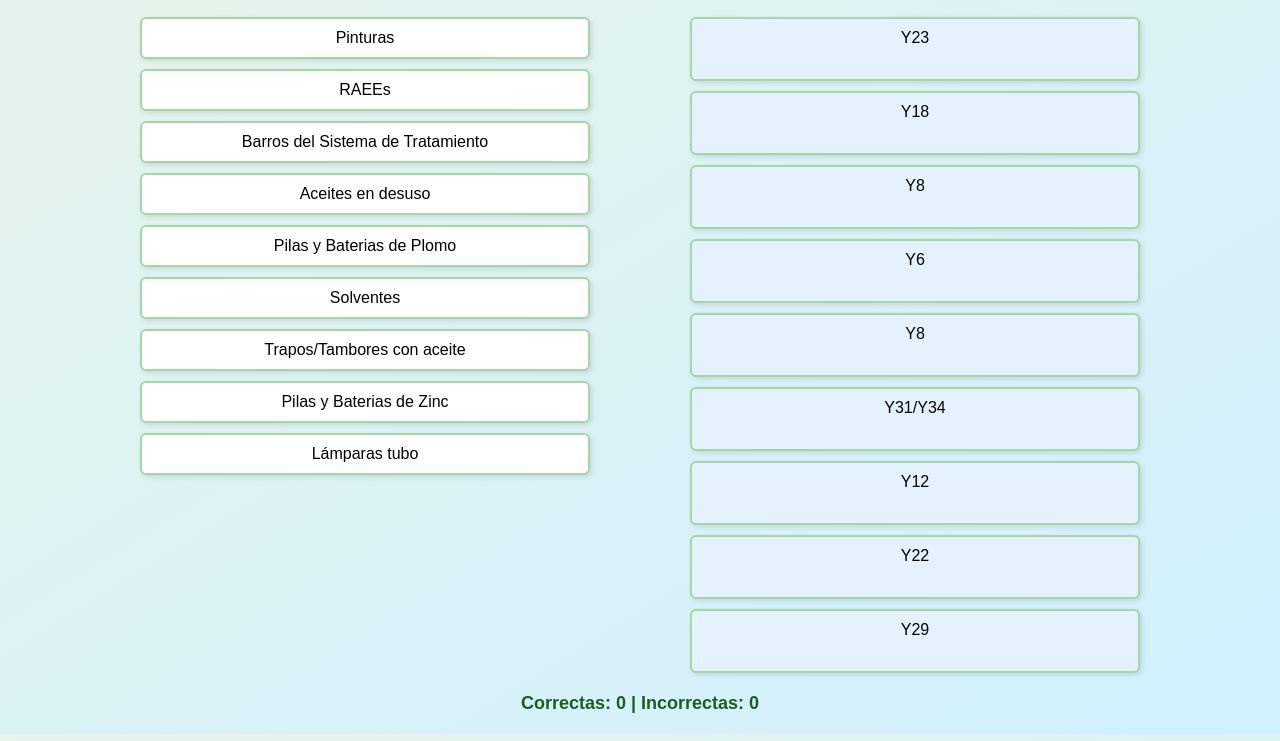
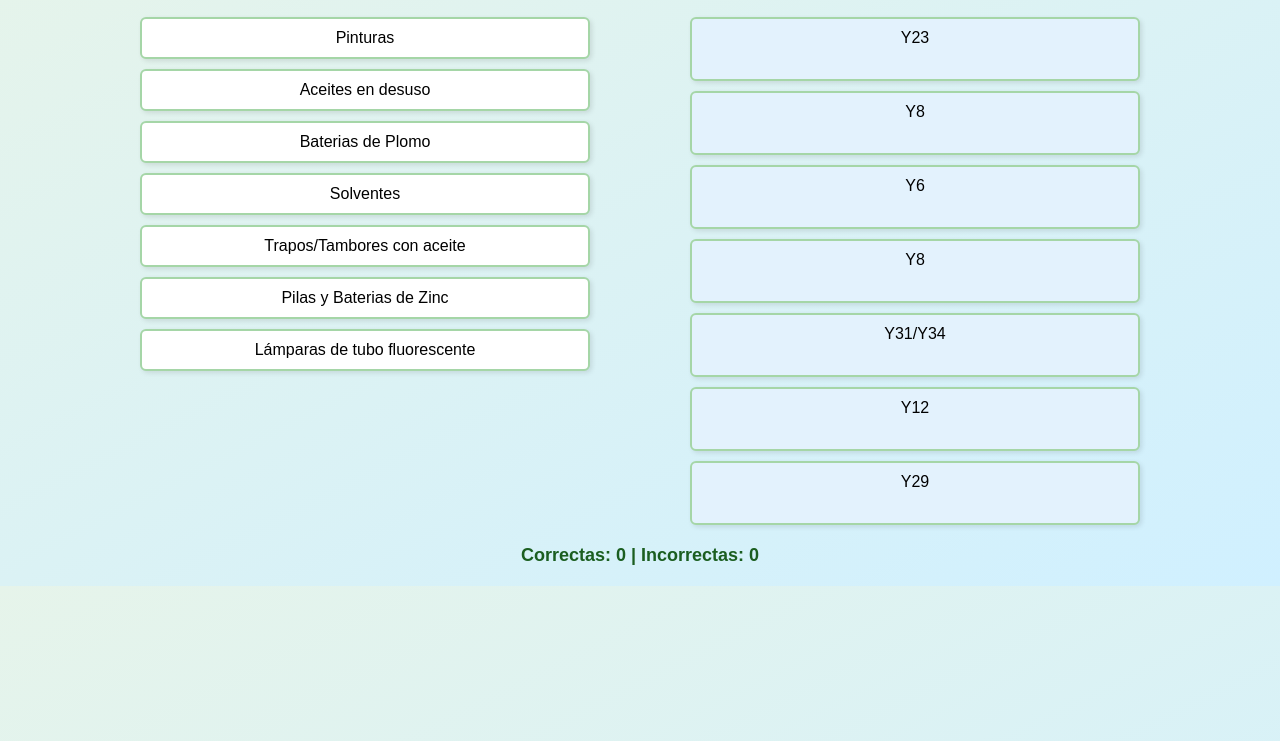
Before and after one commit to Charlycaoz/juegos, a plain HTML site: page index.html in a window 1280 px wide. Shown: the part 59-800 px from the top of the page. Drawn offline with Linux system fonts and the light colour scheme.

Commit message:
Descripción de los cambios realizados

```diff
--- a/index.html
+++ b/index.html
@@ -72,24 +72,20 @@
   <div class="contenedor">
     <div class="columna" id="residuos">
       <div class="item" draggable="true" id="res_pinturas">Pinturas</div>
-      <div class="item" draggable="true" id="res_raee">RAEEs</div>
-      <div class="item" draggable="true" id="res_barros">Barros del Sistema de Tratamiento</div>
       <div class="item" draggable="true" id="res_aceites">Aceites en desuso</div>
-      <div class="item" draggable="true" id="res_pilas_plomo">Pilas y Baterias de Plomo</div>
+      <div class="item" draggable="true" id="res_pilas_plomo">Baterias de Plomo</div>
       <div class="item" draggable="true" id="res_solventes">Solventes</div>
       <div class="item" draggable="true" id="res_trapos">Trapos/Tambores con aceite</div>
       <div class="item" draggable="true" id="res_pilas_zinc">Pilas y Baterias de Zinc</div>
-      <div class="item" draggable="true" id="res_lamparas">Lámparas tubo</div>
+      <div class="item" draggable="true" id="res_lamparas">Lámparas de tubo fluorescente</div>
     </div>
     <div class="columna">
       <div class="drop" data-res="res_pilas_zinc">Y23</div>
-      <div class="drop" data-res="res_barros">Y18</div>
       <div class="drop" data-res="res_aceites res_trapos">Y8</div>
       <div class="drop" data-res="res_solventes">Y6</div>
       <div class="drop" data-res="res_trapos res_aceites">Y8</div>
       <div class="drop" data-res="res_pilas_plomo">Y31/Y34</div>
       <div class="drop" data-res="res_pinturas">Y12</div>
-      <div class="drop" data-res="res_raee">Y22</div>
       <div class="drop" data-res="res_lamparas">Y29</div>
     </div>
   </div>
@@ -140,7 +136,7 @@
         resultado.textContent = `Correctas: ${correctas} | Incorrectas: ${incorrectas}`;
         drop.style.borderColor = '#a5d6a7';
 
-        if (correctas === 9) {
+        if (correctas === 8) {
           resultado.textContent += " 🎉 ¡Felicitaciones! Completaste el juego.";
         }
       });
```
